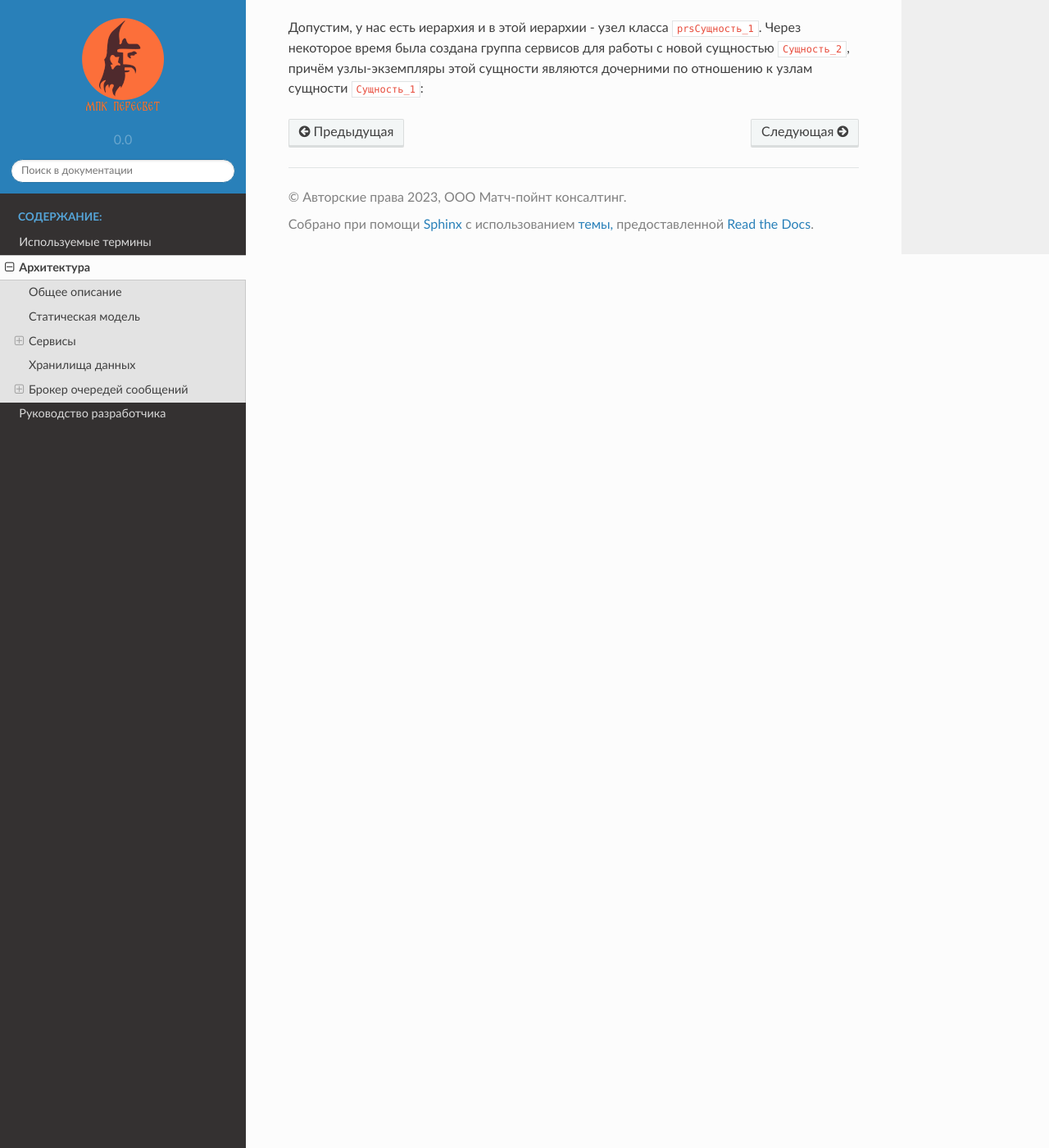
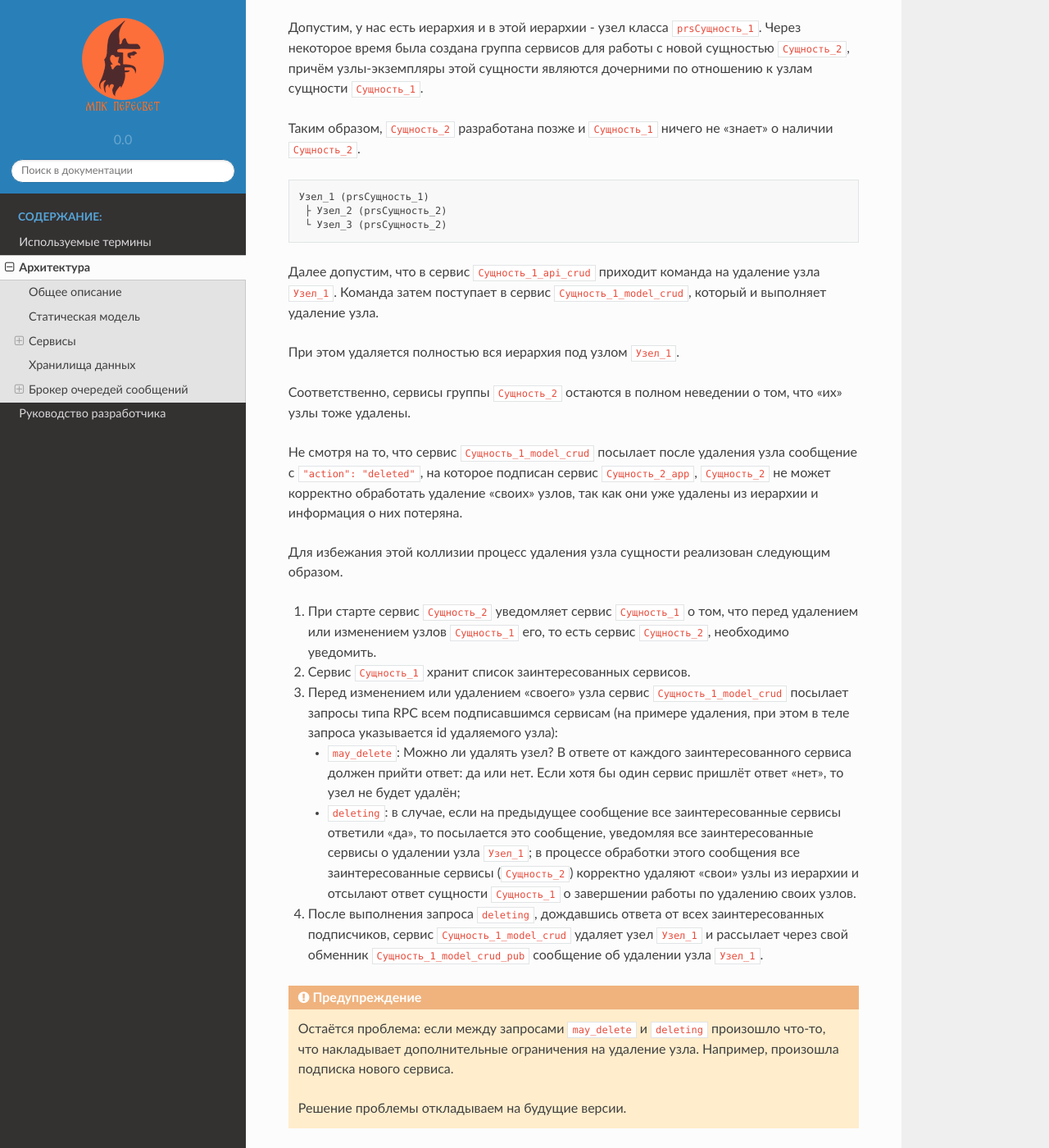
Before and after one commit to mp-co-ru/mpc-peresvet, a Sphinx documentation site: the page built from docs/source/architecture.rst, in a window 1280 px wide and 1400 px high, scrolled down 17968 px. Shown: the whole window at 82% size. Built offline with Sphinx 7.4.7 and the Read the Docs theme 2.0.0, drawn with Linux system fonts in a browser that asks for light colours.

Commit message:
#49 in progress

```diff
--- a/docs/source/architecture.rst
+++ b/docs/source/architecture.rst
@@ -621,4 +621,62 @@ tags_model_crud
 Допустим, у нас есть иерархия и в этой иерархии - узел класса
 ``prsСущность_1``. Через некоторое время была создана группа сервисов
 для работы с новой сущностью ``Сущность_2``, причём узлы-экземпляры этой
-сущности являются дочерними по отношению к узлам сущности ``Сущность_1``:
+сущности являются дочерними по отношению к узлам сущности ``Сущность_1``.
+
+Таким образом, ``Сущность_2`` разработана позже и ``Сущность_1`` ничего
+не "знает" о наличии ``Сущность_2``.
+
+.. code::
+
+   Узел_1 (prsСущность_1)
+    ├ Узел_2 (prsСущность_2)
+    └ Узел_3 (prsСущность_2)
+
+Далее допустим, что в сервис ``Сущность_1_api_crud`` приходит команда на
+удаление узла ``Узел_1``. Команда затем поступает в сервис
+``Сущность_1_model_crud``, который и выполняет удаление узла.
+
+При этом удаляется полностью вся иерархия под узлом ``Узел_1``.
+
+Соответственно, сервисы группы ``Сущность_2`` остаются в полном неведении
+о том, что "их" узлы тоже удалены.
+
+Не смотря на то, что сервис ``Сущность_1_model_crud`` посылает после удаления
+узла сообщение c ``"action": "deleted"``, на которое подписан сервис
+``Сущность_2_app``, ``Сущность_2`` не может корректно обработать удаление
+"своих" узлов, так как они уже удалены из иерархии и информация о них
+потеряна.
+
+Для избежания этой коллизии процесс удаления узла сущности реализован
+следующим образом.
+
+1. При старте сервис ``Сущность_2`` уведомляет сервис ``Сущность_1`` о том,
+   что перед удалением или изменением узлов ``Сущность_1`` его, то есть
+   сервис ``Сущность_2``, необходимо уведомить.
+2. Сервис ``Сущность_1`` хранит список заинтересованных сервисов.
+3. Перед изменением или удалением "своего" узла сервис
+   ``Сущность_1_model_crud`` посылает запросы типа RPC всем подписавшимся
+   сервисам (на примере удаления, при этом в теле запроса указывается
+   id удаляемого узла):
+
+   * ``may_delete``: Можно ли удалять узел? В ответе от каждого
+     заинтересованного сервиса должен прийти ответ: да или нет.
+     Если хотя бы один сервис пришлёт ответ "нет", то узел не будет удалён;
+   * ``deleting``: в случае, если на предыдущее сообщение все заинтересованные
+     сервисы ответили "да", то посылается это сообщение, уведомляя все
+     заинтересованные сервисы о удалении узла ``Узел_1``; в процессе обработки
+     этого сообщения все заинтересованные сервисы (``Сущность_2``) корректно
+     удаляют "свои" узлы из иерархии и отсылают ответ сущности ``Сущность_1``
+     о завершении работы по удалению своих узлов.
+
+4. После выполнения запроса ``deleting``, дождавшись ответа от всех
+   заинтересованных подписчиков, сервис ``Сущность_1_model_crud`` удаляет
+   узел ``Узел_1`` и рассылает через свой обменник
+   ``Сущность_1_model_crud_pub`` сообщение об удалении узла ``Узел_1``.
+
+.. warning::
+   Остаётся проблема: если между запросами ``may_delete`` и ``deleting``
+   произошло что-то, что накладывает дополнительные ограничения на удаление
+   узла. Например, произошла подписка нового сервиса.
+
+   Решение проблемы откладываем на будущие версии.
```
Also changed, not shown: docs/source/symbols.rst (added, +81 -0 lines).
